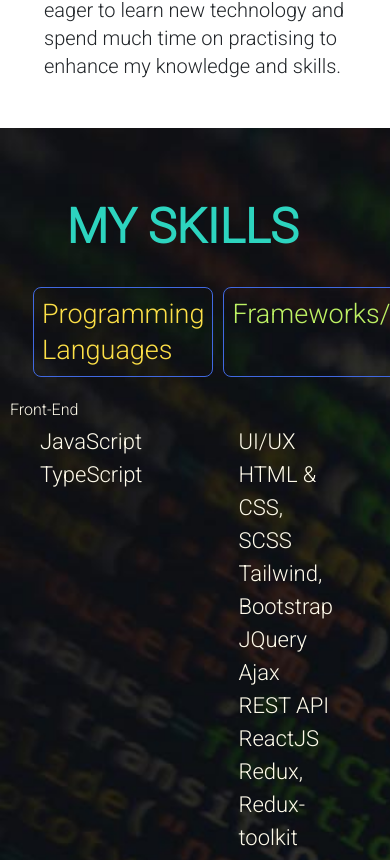
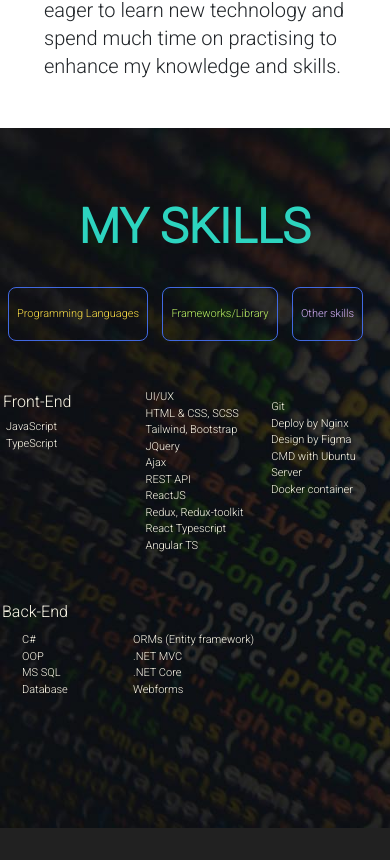
Before and after one commit to TheFlash2022/cv-online, a React (Create React App) app: page / in a window 390 px wide. Shown: the part 1118-1978 px from the top of the page. Built offline with nearby package versions, Linux system fonts and the light colour scheme.

Commit message:
update responsive-maxwidth400

```diff
--- a/src/App.scss
+++ b/src/App.scss
@@ -318,15 +318,58 @@
     }
   }
   .skills {
+    padding-right: 1px;
+    .title_skills {
+      width: 100%;
+      h3 {
+        font-size: 11px;
+      }
+      margin-left: 1px;
+    }
     padding-bottom: 30px;
     .skill {
+      .FrontEnd {
+        h4 {
+          top: 3px;
+          left: 3px;
+        }
+        .languages {
+          position: absolute;
+          top: 30px;
+          left: 6px;
+        }
+        .frameworks {
+          padding-left: 0px;
+          margin-bottom: 0px;
+        }
+        .other {
+          position: absolute;
+          top: 10px;
+          right: 1px;
+          width: 30%;
+          padding-left: 0px;
+        }
+      }
+      .BackEnd {
+        margin-left: 2px;
+        h4 {
+          margin-left: 0px;
+        }
+        .languages {
+          position: absolute;
+          top: 30px;
+          left: 20px;
+        }
+        .frameworks {
+          position: absolute;
+          top: 30px;
+          left: 211px;
+        }
+      }
+      p {
+        font-size: 11px;
+      }
       flex-direction: column;
-      .languages {
-        margin-bottom: 20px;
-      }
-      .frameworks {
-        margin-bottom: 20px;
-      }
     }
   }
   .ex_edu {
--- a/src/component/Skills.tsx
+++ b/src/component/Skills.tsx
@@ -8,19 +8,17 @@
       <h1 className="text-center text-teal-400 text-5xl font-black wow animate__bounceInDown">
         {t("MY SKILLS")}
       </h1>
-      <div className="title_skills flex justify-between mt-9">
-        <h3 className="text-3xl text-yellow-300 p-2 ml-5">
+      <div className="title_skills flex justify-between mt-9 ml-2 pr-6">
+        <h3 className="lan text-3xl text-yellow-300 p-2">
           {t("Programming Languages")}
         </h3>
-        <h3 className="text-3xl text-lime-300 p-2">
+        <h3 className="fr text-3xl text-lime-300 p-2">
           {t("Frameworks/Library")}
         </h3>
-        <h3 className="text-3xl text-purple-300 p-2 mr-5">
-          {t("Other skills")}
-        </h3>
+        <h3 className="ot text-3xl text-purple-300 p-2">{t("Other skills")}</h3>
       </div>
       <div className="skill">
-        <div className="FrontEnd mt-5 ml-10 flex justify-around relative">
+        <div className="FrontEnd mt-5 flex justify-around relative">
           <h4 className="absolute top-1 left-1">Front-End</h4>
           <div className="languages">
             <p>JavaScript</p>
@@ -48,7 +46,7 @@
           </div>
         </div>
         <div className="BackEnd mt-5 flex justify-start relative">
-          <h4 className="ml-5">Back-End</h4>
+          <h4 className="ml-1.5">Back-End</h4>
           <div className="languages relative left-12">
             <p>C#</p>
             <p>OOP</p>
```
